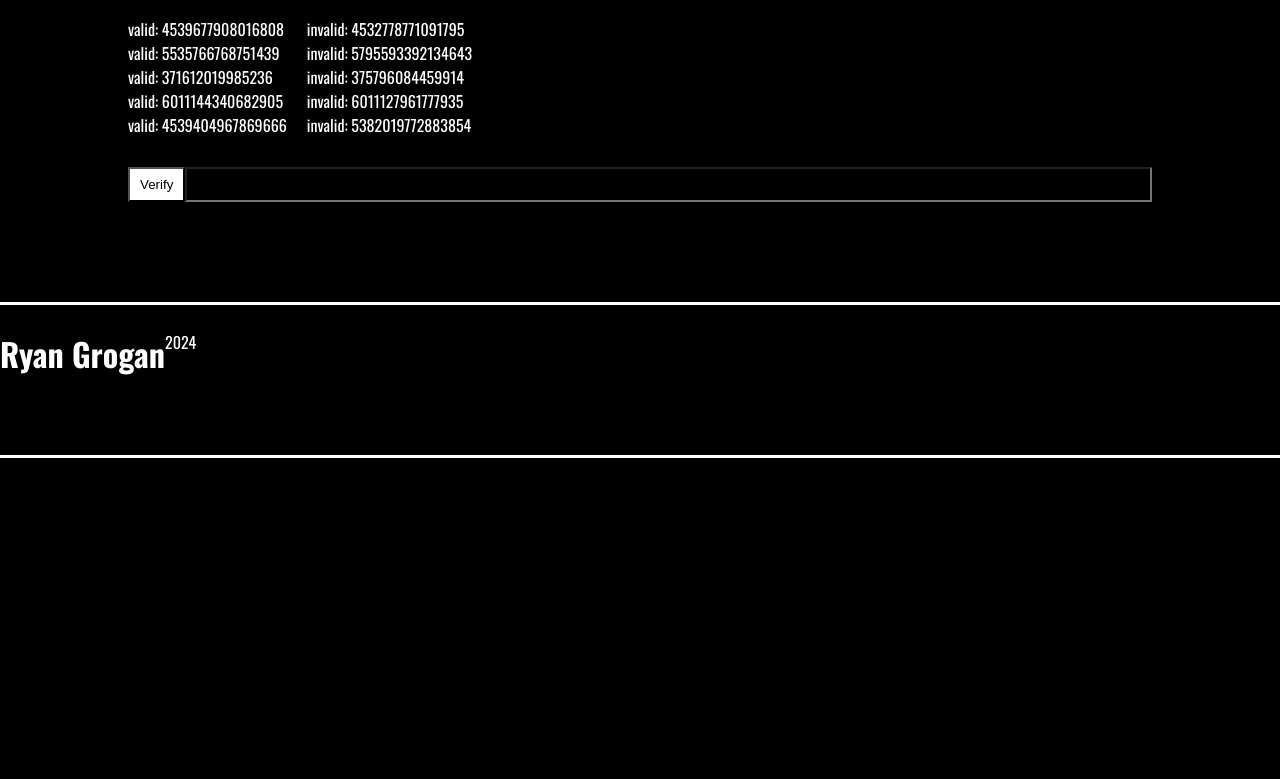
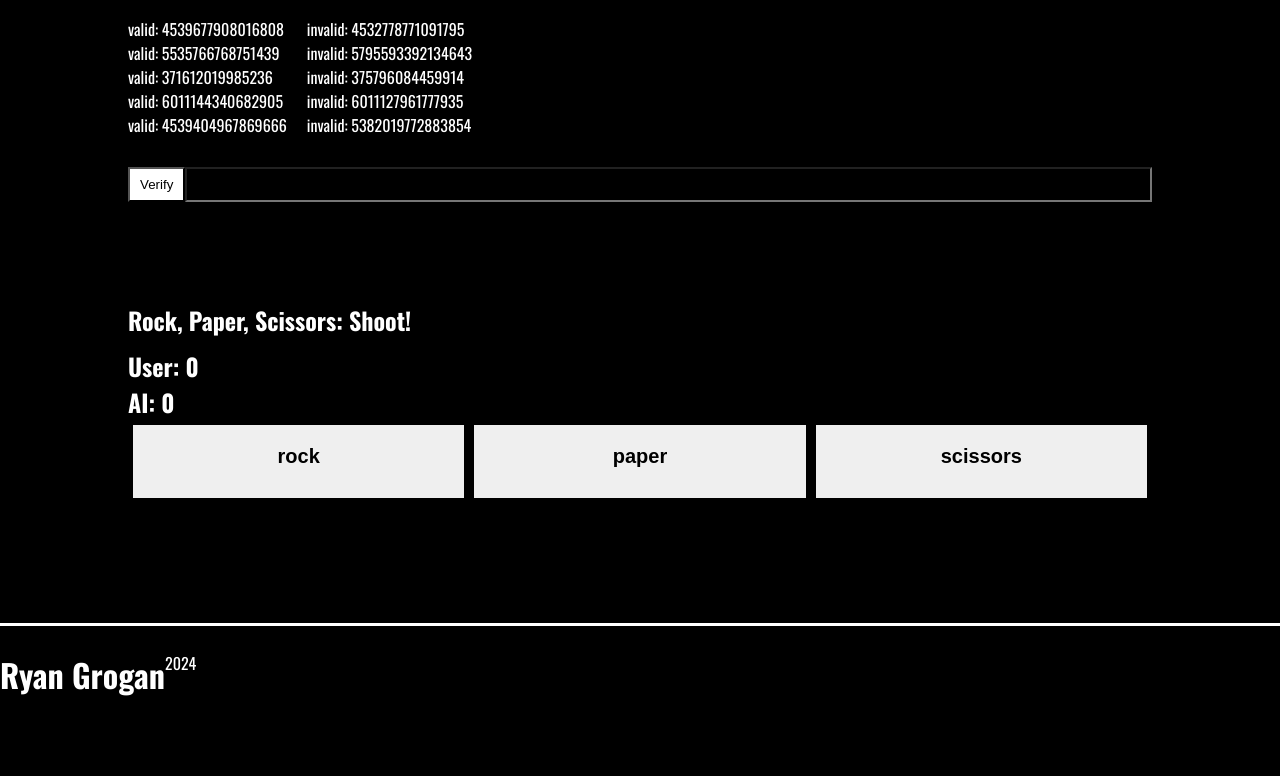
Before and after one commit to RyanGrogan416/RyanGroganPortfolio.github.io, a plain HTML site: page programmingProjects/programmingProjects.html in a window 1280 px wide. Shown: the part 783-1562 px from the top of the page. Before the commit the page ends 1241 px from the top, so only its background shows below. Drawn offline with nearby package versions, Linux system fonts and the light colour scheme.

Commit message:
putting back the rock paper scissors. I accidently deleted it.

```diff
--- a/programmingProjects/programmingProjects.html
+++ b/programmingProjects/programmingProjects.html
@@ -121,6 +121,21 @@
           <div class="credit-card-checker"></div>
         </div>
       </div>
+      <div class="project">
+        <div class="wrapper">
+          <article class="rock-paper-scissors">
+            <h1>Rock, Paper, Scissors: Shoot!</h1>
+            <h2>User: <span class="userScore">0</span></h2>
+            <h2>AI: <span class="AIScore">0</span></h2>
+            <div class="button-wrapper">
+              <button class="rock"><h1>rock</h1></button>
+              <button class="paper"><h1>paper</h1></button>
+              <button class="scissors"><h1>scissors</h1></button>
+            </div>
+            <h1 class="display"></h1>
+          </article>
+        </div>
+      </div>
       <div class="footer">
         <h1>Ryan Grogan</h1>
         <p>2024</p>
```
